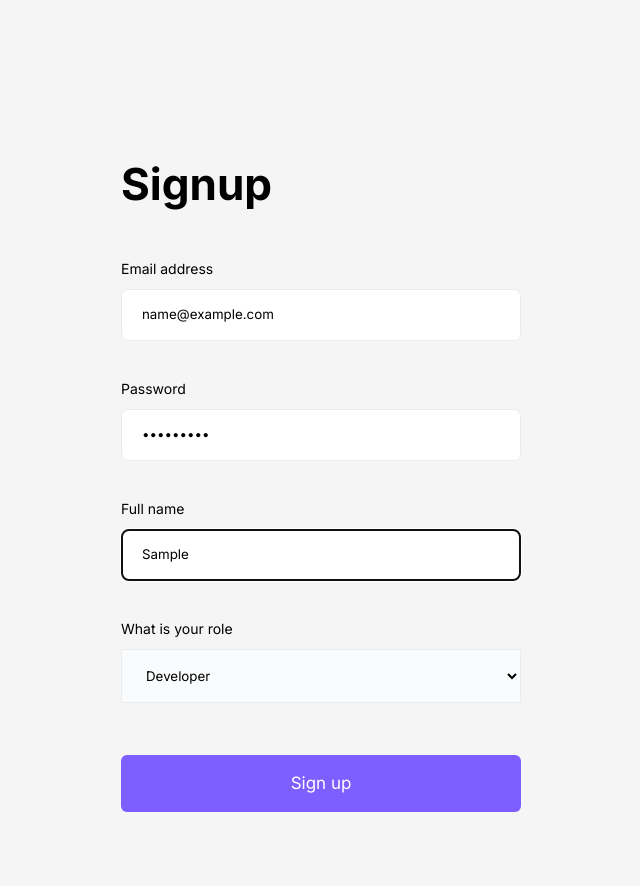
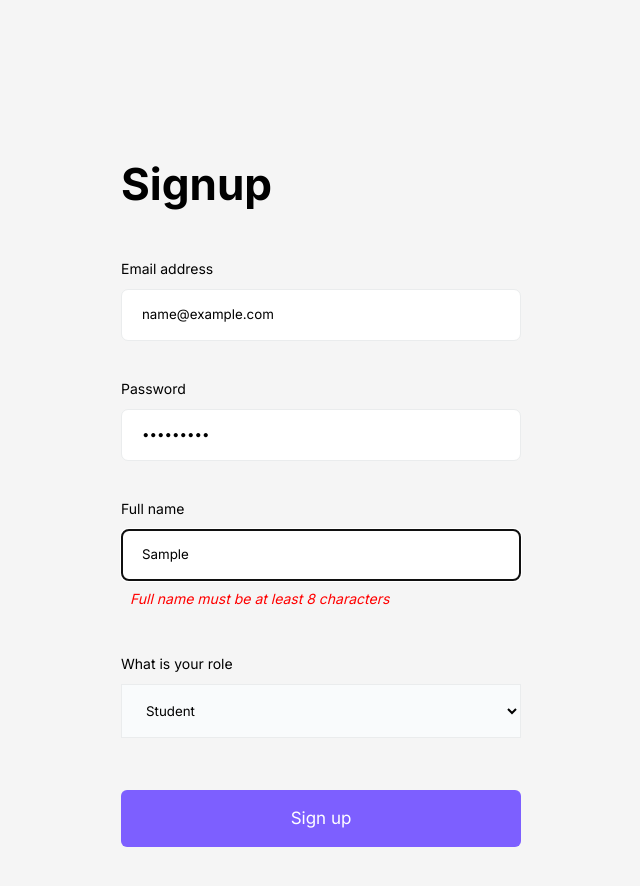
Before and after one commit to Maxinth/techIn, a Next.js app: page /signup in a window 1280 px wide. Both pictures are taken after typing "name@example.com", "Sample123", "Sample" into the empty fields and a click on the button "Sign up". Shown: the top 886 px of the page, without its empty margins (319-959 px from the left). Built offline with nearby package versions, Linux system fonts and the light colour scheme; a web font is replaced by a local one.

Commit message:
got request working

```diff
--- a/components/Form/FieldInput.tsx
+++ b/components/Form/FieldInput.tsx
@@ -8,7 +8,7 @@ import {
   Label,
   Option,
   SelectBox,
-  // ErrorBox,
+  ErrorBox,
 } from "./styled";
 
 import React from "react";
@@ -56,7 +56,7 @@ const FieldInput = ({
         </SelectBox>
       )}
 
-      {/* {errorMessage && <ErrorBox>{errorMessage}</ErrorBox>} */}
+      {errorMessage && <ErrorBox>{errorMessage}</ErrorBox>}
     </FieldBox>
   );
 };
--- a/components/Form/data.ts
+++ b/components/Form/data.ts
@@ -4,17 +4,17 @@ export const roles: IRole[] = [
   {
     id: 1,
     value: "Dev",
-    name: "Developer",
+    name: "Student",
   },
   {
     id: 2,
     value: "Market",
-    name: "Senior Marketer",
+    name: "Teacher",
   },
   {
     id: 3,
     value: "UI",
-    name: "Product Designer",
+    name: "Student",
   },
 ];
 
--- a/pages/signup.tsx
+++ b/pages/signup.tsx
@@ -8,14 +8,16 @@ import { SignUpSchema } from "../utils/validations";
 import { baseUrl } from "../components/Form/data";
 import axios from "axios";
 import Router from "next/router";
+import { useState } from "react";
+
 export interface ISignData {
   email: string;
   password: string;
-  userType: string;
+  userType: "Student" | "Teacher";
   fullName: string;
 }
 
-const SignUp: NextPage = () => {
+const SignUp = () => {
   const {
     register,
     handleSubmit,
@@ -25,29 +27,22 @@ const SignUp: NextPage = () => {
     resolver: yupResolver(SignUpSchema),
   });
 
-  const onSubmitHandler = (
-    data: ISignData
-    // e: React.ChangeEvent<HTMLInputElement>
-  ) => {
+  const onSubmitHandler = (data: ISignData) => {
     console.log({ data });
-    // console.log("button clicked");
-
-    // axios
-    //   .post(`${baseUrl}/user/create`, { ...data })
-    //   .then((res) => {
-    //     console.log(res);
-    //     Router.push("/login");
-    //   })
-    //   .catch((error) => console.log(error));
+    return axios
+      .post(`${baseUrl}user/create`, { ...data })
+      .then((res) => {
+        console.log(res);
+        reset();
+        Router.push("/login");
+      })
+      .catch((error) => console.log(error));
   };
 
   // console.log(baseUrl);
 
-  const customHandler = (data: ISignData) => {
-    console.log("btn clicked!", data);
-    return (e: Event) => {
-      e.preventDefault();
-    };
+  // const customHandler = (data: ISignData) => {
+  //   console.log("btn clicked!", data);
 
   // return (e: React.ChangeEvent<HTMLInputElement>) => {
   //   e.preventDefault();
@@ -77,12 +72,13 @@ const SignUp: NextPage = () => {
   // });
 
   // console.log(response);
-  };
+  // };
 
   return (
     <Form
       // onSubmit={() => handleSubmit(onSubmitHandler)}
-      onSubmit={handleSubmit(customHandler)}
+      onSubmit={handleSubmit(onSubmitHandler)}
+      {...register}
     >
       <Heading>Signup</Heading>
       <FieldInput
@@ -118,7 +114,7 @@ const SignUp: NextPage = () => {
         errorMessage={errors?.userType?.message}
       />
       <Button
-        type="submit"
+      // type="submit"
       // onClick={handleSubmit(onSubmitHandler)}
       >
         Sign up
--- a/utils/validations.ts
+++ b/utils/validations.ts
@@ -12,7 +12,7 @@ export const SignUpSchema = yup.object().shape({
     .min(8, "Full name must be at least 8 characters")
     .max(32, "Full name  should not exceed 32 characters")
     .required("Full name must be at least 8 characters"),
-  role: yup.string().required(),
+  role: yup.string(),
 });
 
 export const LoginSchema = yup.object().shape({
```
Lines whose indentation alone changed are shown as unchanged.
